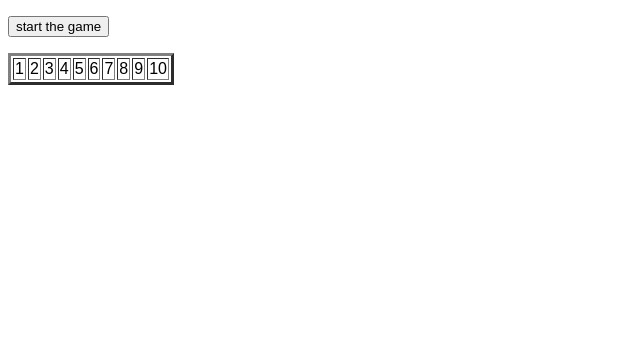
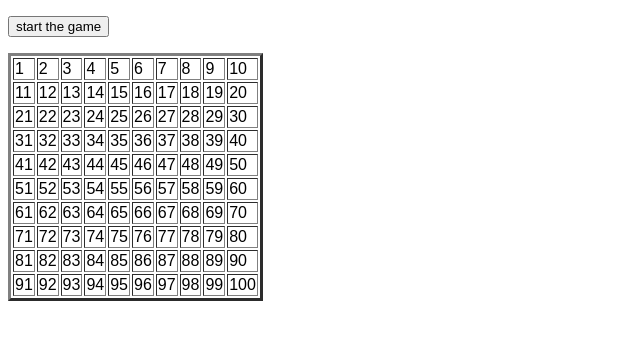
Before and after one commit to bigMialkovskyi/js-tasks, a plain HTML site: page guess_the_cell/index.html in a window 1280 px wide. Both pictures are taken after a click on the button "start the game". Shown: the whole page, without its empty margins (0-640 px from the left). Drawn offline with Linux system fonts and the light colour scheme.

Commit message:
guess hte cell field generator

```diff
--- a/guess_the_cell/index.html
+++ b/guess_the_cell/index.html
@@ -2,142 +2,18 @@
 <html>
 
 <head>
-    <meta charset="utf-8">
-    <title>проверка_текста</title>
-    <script src="index.js"></script>
-    <link rel="stylesheet" href="style.css">
+  <meta charset="utf-8">
+  <title>Угадай ячейку</title>
+  <script src="index.js"></script>
+  <link rel="stylesheet" href="style.css">
 </head>
 
 <body>
 
   <div>
-    <p><input value="start the game" type="button" name="user" onclick="startGame()"></p>
+    <p><input value="start the game" type="button" name="user" onclick="addElement()"></p>
   </div>
-
-  <table border="3">
-    <tbody>
-      <tr>
-        <td id="1" onclick="checkResult(this)">1</td>
-        <td id="2" onclick="checkResult(this)">2</td>
-        <td id="3" onclick="checkResult(this)">3</td>
-        <td id="4" onclick="checkResult(this)">4</td>
-        <td id="5" onclick="checkResult(this)">5</td>
-        <td id="6" onclick="checkResult(this)">6</td>
-        <td id="7" onclick="checkResult(this)">7</td>
-        <td id="8" onclick="checkResult(this)">8</td>
-        <td id="9" onclick="checkResult(this)">9</td>
-        <td id="10" onclick="checkResult(this)">10</td>
-      </tr>
-      <!-- <tr>
-        <td>Ячейка 1</td>
-        <td>Ячейка 2</td>
-        <td>Ячейка 3</td>
-        <td>Ячейка 4</td>
-        <td>Ячейка 5</td>
-        <td>Ячейка 6</td>
-        <td>Ячейка 7</td>
-        <td>Ячейка 8</td>
-        <td>Ячейка 9</td>
-        <td>Ячейка 10</td>
-      </tr>
-      <tr>
-        <td>Ячейка 1</td>
-        <td>Ячейка 2</td>
-        <td>Ячейка 3</td>
-        <td>Ячейка 4</td>
-        <td>Ячейка 5</td>
-        <td>Ячейка 6</td>
-        <td>Ячейка 7</td>
-        <td>Ячейка 8</td>
-        <td>Ячейка 9</td>
-        <td>Ячейка 10</td>
-      </tr>
-      <tr>
-        <td>Ячейка 1</td>
-        <td>Ячейка 2</td>
-        <td>Ячейка 3</td>
-        <td>Ячейка 4</td>
-        <td>Ячейка 5</td>
-        <td>Ячейка 6</td>
-        <td>Ячейка 7</td>
-        <td>Ячейка 8</td>
-        <td>Ячейка 9</td>
-        <td>Ячейка 10</td>
-      </tr>
-      <tr>
-        <td>Ячейка 1</td>
-        <td>Ячейка 2</td>
-        <td>Ячейка 3</td>
-        <td>Ячейка 4</td>
-        <td>Ячейка 5</td>
-        <td>Ячейка 6</td>
-        <td>Ячейка 7</td>
-        <td>Ячейка 8</td>
-        <td>Ячейка 9</td>
-        <td>Ячейка 10</td>
-      </tr>
-      <tr>
-        <td>Ячейка 1</td>
-        <td>Ячейка 2</td>
-        <td>Ячейка 3</td>
-        <td>Ячейка 4</td>
-        <td>Ячейка 5</td>
-        <td>Ячейка 6</td>
-        <td>Ячейка 7</td>
-        <td>Ячейка 8</td>
-        <td>Ячейка 9</td>
-        <td>Ячейка 10</td>
-      </tr>
-      <tr>
-        <td>Ячейка 1</td>
-        <td>Ячейка 2</td>
-        <td>Ячейка 3</td>
-        <td>Ячейка 4</td>
-        <td>Ячейка 5</td>
-        <td>Ячейка 6</td>
-        <td>Ячейка 7</td>
-        <td>Ячейка 8</td>
-        <td>Ячейка 9</td>
-        <td>Ячейка 10</td>
-      </tr>
-      <tr>
-        <td>Ячейка 1</td>
-        <td>Ячейка 2</td>
-        <td>Ячейка 3</td>
-        <td>Ячейка 4</td>
-        <td>Ячейка 5</td>
-        <td>Ячейка 6</td>
-        <td>Ячейка 7</td>
-        <td>Ячейка 8</td>
-        <td>Ячейка 9</td>
-        <td>Ячейка 10</td>
-      </tr>
-      <tr>
-        <td>Ячейка 1</td>
-        <td>Ячейка 2</td>
-        <td>Ячейка 3</td>
-        <td>Ячейка 4</td>
-        <td>Ячейка 5</td>
-        <td>Ячейка 6</td>
-        <td>Ячейка 7</td>
-        <td>Ячейка 8</td>
-        <td>Ячейка 9</td>
-        <td>Ячейка 10</td>
-      </tr>
-      <tr>
-        <td>Ячейка 1</td>
-        <td>Ячейка 2</td>
-        <td>Ячейка 3</td>
-        <td>Ячейка 4</td>
-        <td>Ячейка 5</td>
-        <td>Ячейка 6</td>
-        <td>Ячейка 7</td>
-        <td>Ячейка 8</td>
-        <td>Ячейка 9</td>
-        <td>Ячейка 10</td>
-      </tr> -->
-    </tbody>
-  </table>
+  <div id="divForContent"></div>
 
 </body>
 
--- a/guess_the_cell/index.js
+++ b/guess_the_cell/index.js
@@ -1,25 +1,83 @@
-var container = {
-  randNumber: ""
-};
+// var container = {
+//   randNumber: ""
+// };
 
-function getRandomIntInclusive(min, max) {
-  min = Math.ceil(min);
-  max = Math.floor(max);
-  return Math.floor(Math.random() * (max - min + 1) + min); //The maximum is inclusive and the minimum is inclusive
+// function getRandomIntInclusive(min, max) {
+//   min = Math.ceil(min);
+//   max = Math.floor(max);
+//   return Math.floor(Math.random() * (max - min + 1) + min); //The maximum is inclusive and the minimum is inclusive
+// }
+
+// function checkResult(element) {
+
+//   if (element.id == container.randNumber) {
+//     alert("you win")
+//     container.randNumber = ""
+//   } else {
+//     console.log("you lose")
+//   }
+//   return element.id
+// }
+
+// function startGame() {
+//   container.randNumber = String(getRandomIntInclusive(1, 10))
+//   console.log(container.randNumber)
+// }
+
+// document.body.onload = addElement;
+// var my_div = newDiv = null;
+// function addElement() {
+
+//   // Создаём новый элемент div
+//   // и добавляем в него немного контента
+
+//   var newDiv = document.createElement("div");
+//   newDiv.innerHTML = "<h1>Привет!</h1>";
+
+//   // Добавляем только что созданный элемент в дерево DOM
+
+//   my_div = document.getElementById("org_div1");
+//   document.body.insertBefore(newDiv, my_div);
+// }
+
+//  document.body.onload = addElement;
+let my_div = newDiv = null;
+
+function addElement() {
+
+  let newTable = document.createElement("table");
+  newTable.innerHTML = "<table border=" + 3 + "></table>";
+  newTable.id = "tableId"
+  newTable.border = "3"
+  my_divForContent = document.getElementById("divForContent");
+  my_divForContent.append(newTable);
+
+
+  let newTbody = document.createElement("tbody");
+  newTbody.innerHTML = "<tbody></tbody>";
+  newTbody.id = "tbpdyId"
+  my_Table = document.getElementById("tableId");
+  my_Table.append(newTbody);
+
+  let counter = 0
+
+  for (let i = 1; i <= 10; i++) {
+    let newTr = document.createElement("tr");
+    newTr.innerHTML = "<tr></tr>";
+    newTr.id = "trId" + i
+    my_tbody = document.getElementById("tbpdyId");
+    my_tbody.append(newTr);
+
+
+    for (let a = 1; a <= 10; a++) {
+      let newTd = document.createElement("td");
+      let tdIds = a + counter
+      newTd.innerHTML = "<td>" + tdIds + "</td>";
+      newTd.id = tdIds
+      my_Tr = document.getElementById("trId" + i);
+      my_Tr.append(newTd);
+
+    }
+    counter = i * 10
+  }
 }
-
-function checkResult(element) {
-
-  if (element.id == container.randNumber) {
-    alert("you win")
-    container.randNumber = ""
-  } else {
-    console.log("you lose")
-  }
-  return element.id
-}
-
-function startGame() {
-  container.randNumber = String(getRandomIntInclusive(1, 10))
-  console.log(container.randNumber)
-}
```
